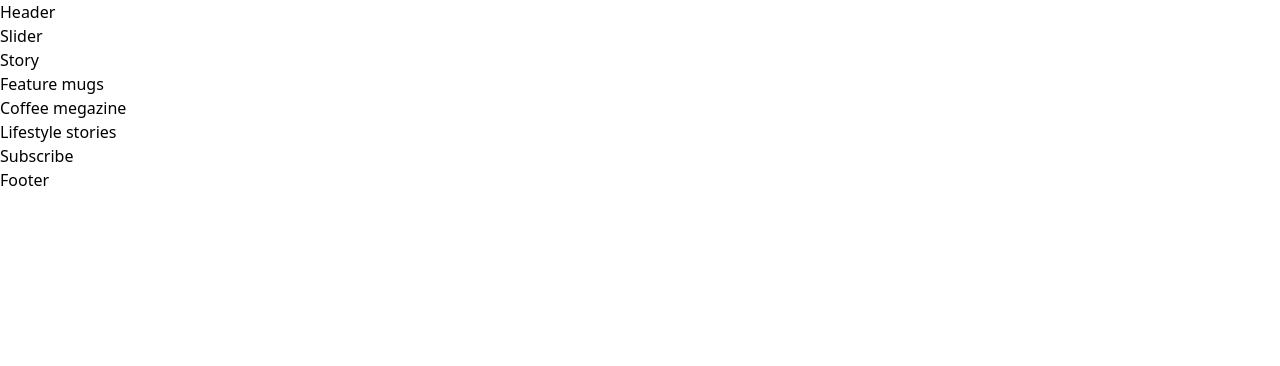
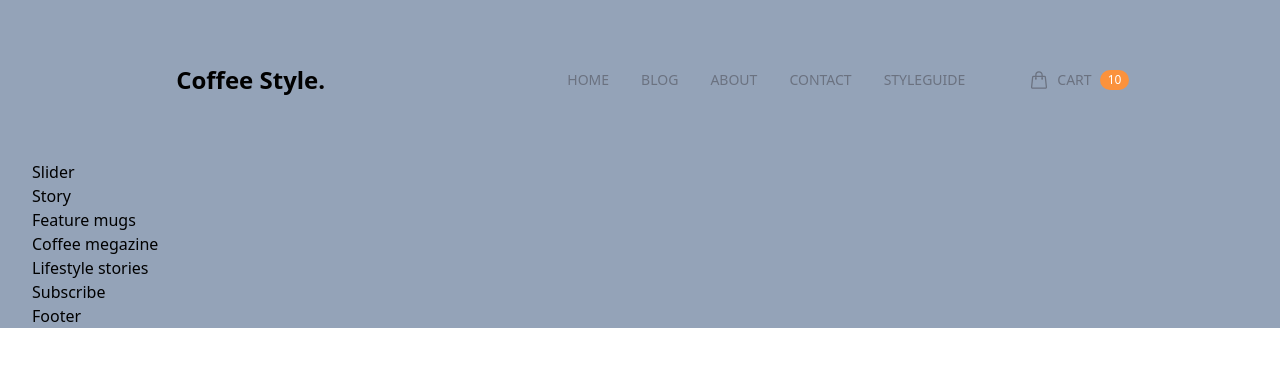
Before and after one commit to hnduong0711/Coffee-Style, a website: page src/index.html in a window 1280 px wide. Drawn offline with Linux system fonts and the light colour scheme.

Commit message:
Custom navbar

```diff
--- a/src/index.html
+++ b/src/index.html
@@ -5,14 +5,59 @@
     <meta charset="UTF-8">
     <meta name="viewport" content="width=device-width, initial-scale=1.0">
     <title>Document</title>
-    <link href="../public/output.css" rel="stylesheet">
+    <link href="../public/output.css" type="text/css" rel="stylesheet">
 </head>
 
 <body>
     <div id="root">
-        <div class="content-wrapper">
-            <header>
-                Header
+        <div class="content-wrapper
+        max-w-screen-2xl text-base mx-auto px-8 bg-slate-400
+        ">
+            <header class="">
+                <!-- Nav -->
+                <nav class="py-16 mx-10 flex flex-row justify-between items-center">
+                    <!-- Logo -->
+                    <div class="logo
+                    basis-2/6 text-2xl text-center font-semibold cursor-pointer
+                     ">
+                        Coffee Style.
+                    </div>
+                    <!-- Menu -->
+                    <ul
+                        class="basis-3/6 flex items-center justify-end gap-8 uppercase text-sm text-gray-500 font-medium">
+                        <li class="cs-top-menu-item">
+                            <a href="#" class="">Home</a>
+                        </li>
+                        <li class="cs-top-menu-item">
+                            <a href="#" class="">Blog</a>
+                        </li>
+                        <li class="cs-top-menu-item">
+                            <a href="#" class="">About</a>
+                        </li>
+                        <li class="cs-top-menu-item">
+                            <a href="#" class="">Contact</a>
+                        </li>
+                        <li class="cs-top-menu-item">
+                            <a href="#" class="">StyleGuide</a>
+                        </li>
+                    </ul>
+                    <!-- Cart -->
+                    <ul
+                        class="basis-1/6 flex justify-start items-center ml-16 uppercase text-sm text-gray-500 font-medium">
+                        <li class="cs-top-menu-item">
+                            <a href="" class="flex justify-center">
+                                <!-- Cart icon -->
+                                <svg xmlns="http://www.w3.org/2000/svg" fill="none" viewBox="0 0 24 24"
+                                    stroke-width="1.5" stroke="currentColor" class="cs-icon">
+                                    <path stroke-linecap="round" stroke-linejoin="round"
+                                        d="M15.75 10.5V6a3.75 3.75 0 1 0-7.5 0v4.5m11.356-1.993 1.263 12c.07.665-.45 1.243-1.119 1.243H4.25a1.125 1.125 0 0 1-1.12-1.243l1.264-12A1.125 1.125 0 0 1 5.513 7.5h12.974c.576 0 1.059.435 1.119 1.007ZM8.625 10.5a.375.375 0 1 1-.75 0 .375.375 0 0 1 .75 0Zm7.5 0a.375.375 0 1 1-.75 0 .375.375 0 0 1 .75 0Z" />
+                                </svg>
+                                <span class="mx-2">Cart</span>
+                                <span class="cs-badge-circle bg-orange-400 text-white">10</span>
+                            </a>
+                        </li>
+                    </ul>
+                </nav>
             </header>
             <main>
                 <!-- Slider -->
@@ -27,15 +72,15 @@
                 <div class="feature-mugs">
                     Feature mugs
                 </div>
-                <!--  -->
+                <!-- Megazine -->
                 <div class="coffee-megazine">
                     Coffee megazine
                 </div>
-                <!--  -->
+                <!-- Story -->
                 <div class="lifestyle-stories">
                     Lifestyle stories
                 </div>
-                <!--  -->
+                <!-- Subscribe -->
                 <div class="subscribe-us">
                     Subscribe
                 </div>
--- a/src/input.css
+++ b/src/input.css
@@ -1,3 +1,18 @@
 @tailwind base;
 @tailwind components;
 @tailwind utilities;
+
+/* Custom từ tailwind */
+/* Tránh đặt tên trùng class của tailwind, cs-class */
+.cs-top-menu-item{
+    @apply cursor-pointer py-1 hover:text-gray-900 relative
+    after:absolute after:bottom-0 after:left-0 after:bg-light-coffee after:h-0.5 after:w-0 hover:after:w-full  after:transition-all after:ease-in-out after:duration-300;
+}
+
+.cs-icon{
+    @apply size-5 inline-block;
+}
+
+.cs-badge-circle{
+    @apply text-xs text-center rounded-full px-2 flex items-center
+}
--- a/tailwind.config.js
+++ b/tailwind.config.js
@@ -2,7 +2,11 @@
 module.exports = {
   content: ["./src/**/*.{html,js}"],
   theme: {
-    extend: {},
+    extend: {
+      colors: {
+        'light-coffee': '#A56634'
+      }
+    },
   },
   plugins: [],
 }
```
Also changed, not shown: public/output.css.
